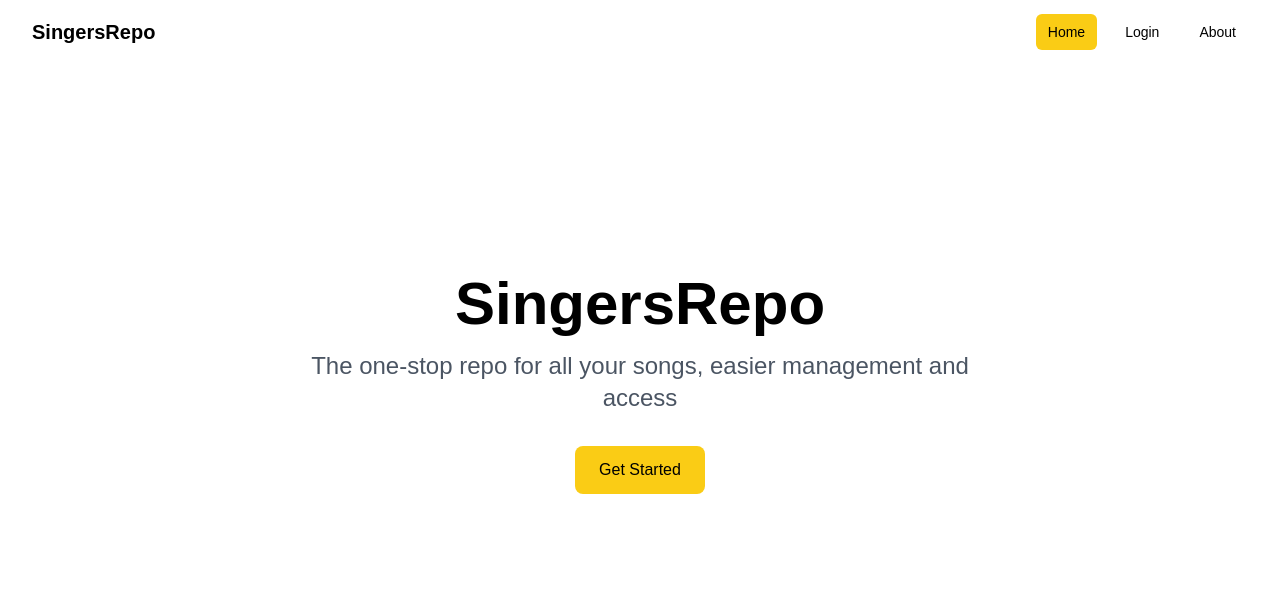
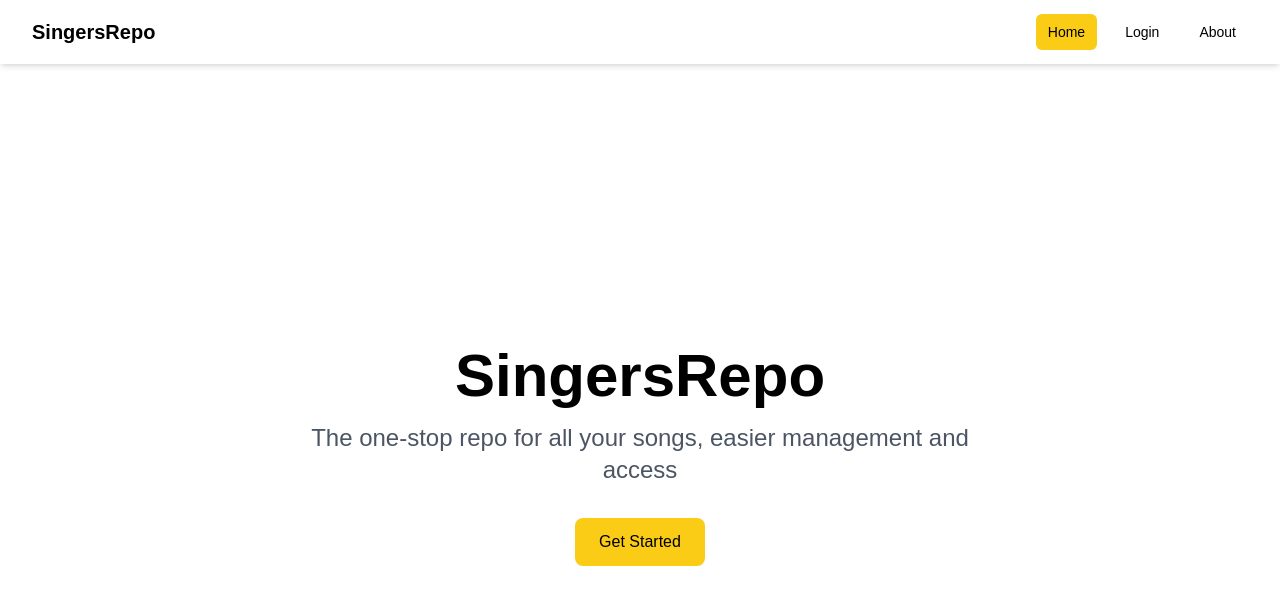
Before and after one commit to svssathvik7/singers-repo-frontend, a Next.js app: page / in a window 1280 px wide. Shown: the top 604 px of the page. Built offline with nearby package versions, Linux system fonts and the light colour scheme.

Commit message:
update ui

```diff
--- a/src/app/auth/page.tsx
+++ b/src/app/auth/page.tsx
@@ -57,7 +57,7 @@ export default function Auth() {
   };
 
   return (
-    <div className="min-h-screen flex items-center justify-center bg-background">
+    <div className="w-fit h-fit absolute left-0 right-0 top-0 bottom-0 m-auto flex items-center justify-center bg-background">
       <Toaster
         position="top-center"
         toastOptions={{
--- a/src/app/components/CreateGenreModal.tsx
+++ b/src/app/components/CreateGenreModal.tsx
@@ -110,10 +110,10 @@ export default function CreateGenreModal({
           <button
             type="submit"
             disabled={isLoading}
-            className={`w-full py-2 px-4 rounded-md text-black font-medium transition-colors duration-200 ${
+            className={`w-full py-2.5 md:py-2 px-5 md:px-4 rounded-md text-black text-sm md:text-base font-medium transition-colors duration-200 ${
               isLoading
                 ? "bg-yellow-200 cursor-not-allowed"
-                : "bg-yellow-400 hover:bg-yellow-500 shadow-lg hover:shadow-xl transform hover:-translate-y-0.5"
+                : "bg-yellow-400 hover:bg-yellow-500 shadow-md md:shadow-lg hover:shadow-xl transform hover:-translate-y-0.5"
             }`}
           >
             {isLoading ? "Creating..." : "Create Genre"}
--- a/src/app/components/GenreList.tsx
+++ b/src/app/components/GenreList.tsx
@@ -98,7 +98,7 @@ export default function GenreList() {
       <div className="flex justify-between items-center">
         <h1 className="text-3xl font-bold text-black">Your Music Genres</h1>
         <button
-          className="inline-flex items-center px-6 py-3 bg-yellow-400 hover:bg-yellow-500 text-black font-medium rounded-lg transition-colors duration-200 gap-2 shadow-lg hover:shadow-xl transform hover:-translate-y-0.5"
+          className="flex px-2 items-center justify-center flex-wrap bg-[#facc15] rounded-2xl w-[50dvw] md:w-fit"
           onClick={() => setIsModalOpen(true)}
         >
           <Plus className="h-5 w-5" />
--- a/src/app/layout.tsx
+++ b/src/app/layout.tsx
@@ -29,7 +29,7 @@ export default function RootLayout({
         className={`${geistSans.variable} ${geistMono.variable} antialiased`}
       >
         <Navbar />
-        {children}
+        <div className="mt-16">{children}</div>
       </body>
     </html>
   );
--- a/src/app/page.tsx
+++ b/src/app/page.tsx
@@ -12,13 +12,13 @@ export default function Home() {
   }, []);
 
   return (
-    <div className="min-h-screen bg-white">
+    <div className="min-h-screen bg-white pt-4 sm:pt-6">
       {isLoggedIn ? (
-        <div className="p-6 md:p-8">
+        <div className="p-4 sm:p-6 md:p-8">
           <GenreList />
         </div>
       ) : (
-        <div className="flex flex-col items-center justify-center min-h-[80vh] px-4 text-center">
+        <div className="flex flex-col items-center justify-center min-h-[calc(100vh-4rem)] px-4 text-center">
           <h1 className="text-4xl md:text-5xl lg:text-6xl font-bold text-black mb-4">
             SingersRepo
           </h1>
--- a/src/components/Navbar.tsx
+++ b/src/components/Navbar.tsx
@@ -51,9 +51,9 @@ export default function Navbar() {
   ];
 
   return (
-    <nav className="bg-white shadow-md">
+    <nav className="bg-white shadow-md w-full top-0 z-50 absolute">
       <div className="max-w-7xl mx-auto px-4 sm:px-6 lg:px-8">
-        <div className="flex justify-between h-16">
+        <div className="flex justify-between h-14 sm:h-16">
           <div className="flex-shrink-0 flex items-center">
             <Link
               href="/"
```
